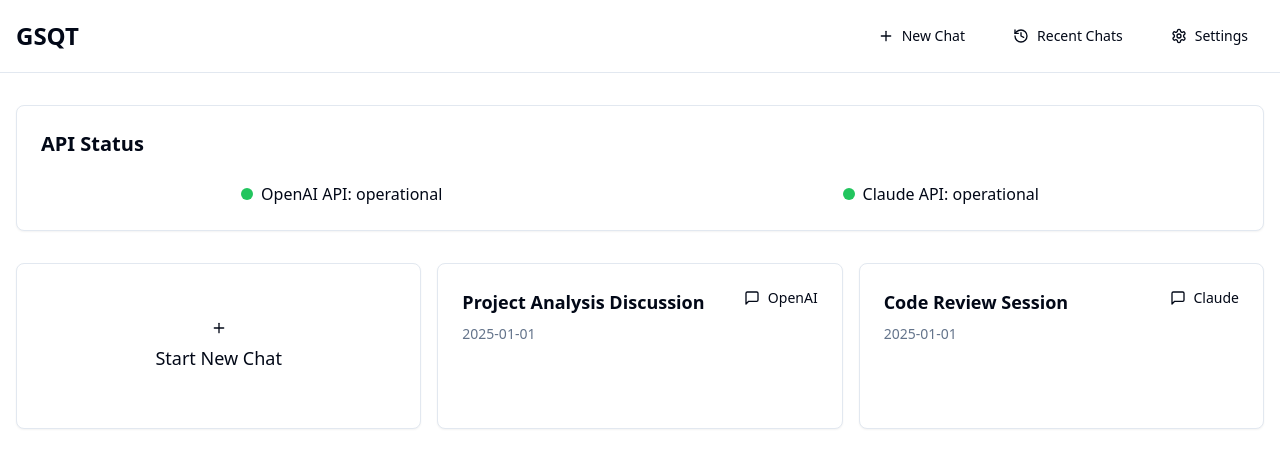
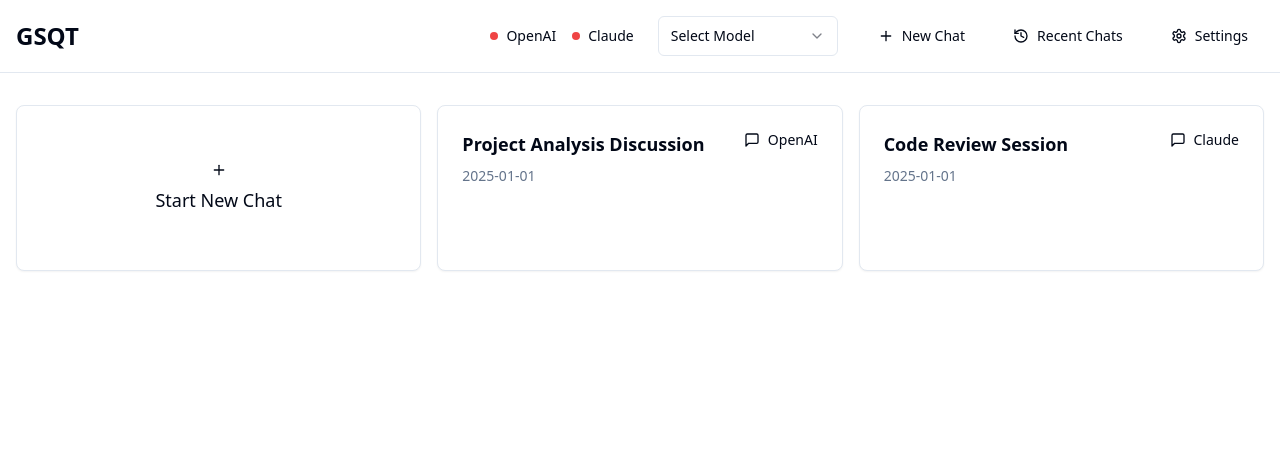
Before and after one commit to tysull1923/Generative-Sequential-Query-Tool, a React (Vite) app: page / in a window 1280 px wide. Shown: the top 468 px of the page. Built offline with nearby package versions, Linux system fonts and the light colour scheme.

Commit message:
Update homepage with compact API status and model selector

```diff
--- a/src/pages/index.tsx
+++ b/src/pages/index.tsx
@@ -2,6 +2,13 @@ import React from 'react';
 import { Card, CardHeader, CardContent } from '@/components/ui/card';
 import { Button } from '@/components/ui/button';
 import { Settings, Plus, History, MessageSquare } from 'lucide-react';
+import {
+  Select,
+  SelectContent,
+  SelectItem,
+  SelectTrigger,
+  SelectValue,
+} from "@/components/ui/select";
 
 interface ChatHistory {
   id: string;
@@ -28,9 +35,23 @@ const HomePage = () => {
   ];
 
   const [apiStatus, setApiStatus] = React.useState({
-    openai: 'operational',
-    claude: 'operational'
+    openai: false,
+    claude: false
   });
+
+  const [selectedModel, setSelectedModel] = React.useState('');
+
+  const openAiModels = [
+    { value: 'gpt-4-turbo', label: 'GPT-4 Turbo' },
+    { value: 'gpt-4', label: 'GPT-4' },
+    { value: 'gpt-3.5-turbo', label: 'GPT-3.5 Turbo' },
+  ];
+
+  const claudeModels = [
+    { value: 'claude-3-opus', label: 'Claude 3 Opus' },
+    { value: 'claude-3-sonnet', label: 'Claude 3 Sonnet' },
+    { value: 'claude-3-haiku', label: 'Claude 3 Haiku' },
+  ];
 
   return (
     <div className="min-h-screen bg-background">
@@ -39,6 +60,38 @@ const HomePage = () => {
         <div className="container mx-auto px-4 py-4">
           <div className="flex items-center justify-between">
             <h1 className="text-2xl font-bold">GSQT</h1>
+            <div className="flex items-center gap-6">
+              {/* API Status Indicators */}
+              <div className="flex items-center gap-4 text-sm">
+                <div className="flex items-center gap-2">
+                  <div className={`w-2 h-2 rounded-full ${apiStatus.openai ? 'bg-green-500' : 'bg-red-500'}`} />
+                  <span>OpenAI</span>
+                </div>
+                <div className="flex items-center gap-2">
+                  <div className={`w-2 h-2 rounded-full ${apiStatus.claude ? 'bg-green-500' : 'bg-red-500'}`} />
+                  <span>Claude</span>
+                </div>
+              </div>
+              {/* Model Selector */}
+              <Select onValueChange={setSelectedModel} value={selectedModel}>
+                <SelectTrigger className="w-[180px]">
+                  <SelectValue placeholder="Select Model" />
+                </SelectTrigger>
+                <SelectContent>
+                  <SelectItem value="" disabled>Select Model</SelectItem>
+                  {openAiModels.map((model) => (
+                    <SelectItem key={model.value} value={model.value}>
+                      {model.label}
+                    </SelectItem>
+                  ))}
+                  {claudeModels.map((model) => (
+                    <SelectItem key={model.value} value={model.value}>
+                      {model.label}
+                    </SelectItem>
+                  ))}
+                </SelectContent>
+              </Select>
+              {/* Navigation */}
               <nav className="flex items-center space-x-4">
                 <Button variant="ghost" className="flex items-center gap-2">
                   <Plus className="h-5 w-5" />
@@ -55,30 +108,12 @@ const HomePage = () => {
               </nav>
             </div>
           </div>
+        </div>
       </header>
 
       {/* Main Content */}
       <main className="container mx-auto px-4 py-8">
         <div className="grid gap-8">
-          {/* API Status Section */}
-          <Card>
-            <CardHeader>
-              <h2 className="text-xl font-semibold">API Status</h2>
-            </CardHeader>
-            <CardContent>
-              <div className="flex items-center justify-around">
-                <div className="flex items-center gap-2">
-                  <div className={`w-3 h-3 rounded-full ${apiStatus.openai === 'operational' ? 'bg-green-500' : 'bg-red-500'}`} />
-                  <span>OpenAI API: {apiStatus.openai}</span>
-                </div>
-                <div className="flex items-center gap-2">
-                  <div className={`w-3 h-3 rounded-full ${apiStatus.claude === 'operational' ? 'bg-green-500' : 'bg-red-500'}`} />
-                  <span>Claude API: {apiStatus.claude}</span>
-                </div>
-              </div>
-            </CardContent>
-          </Card>
-
           {/* Chat Histories */}
           <div className="grid gap-4 md:grid-cols-2 lg:grid-cols-3">
             {/* New Chat Card */}
```
Lines whose indentation alone changed are shown as unchanged.
